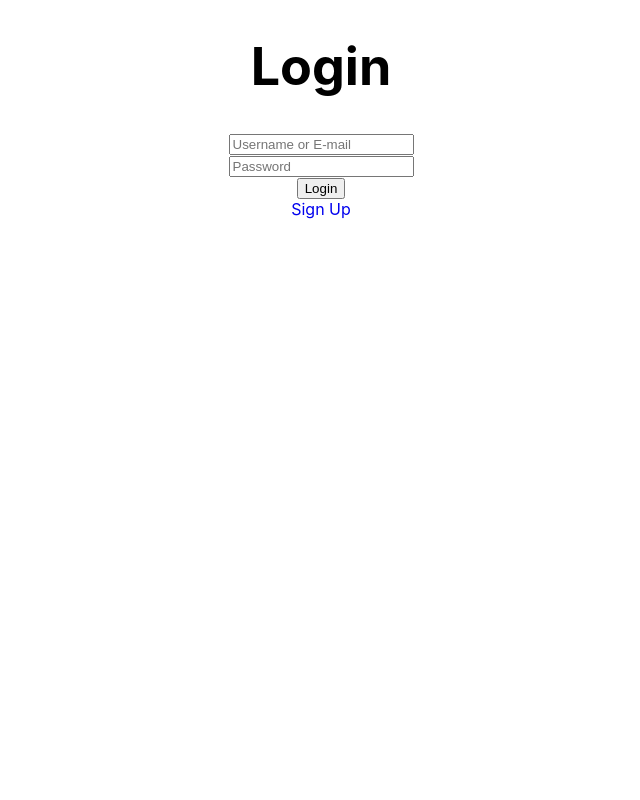
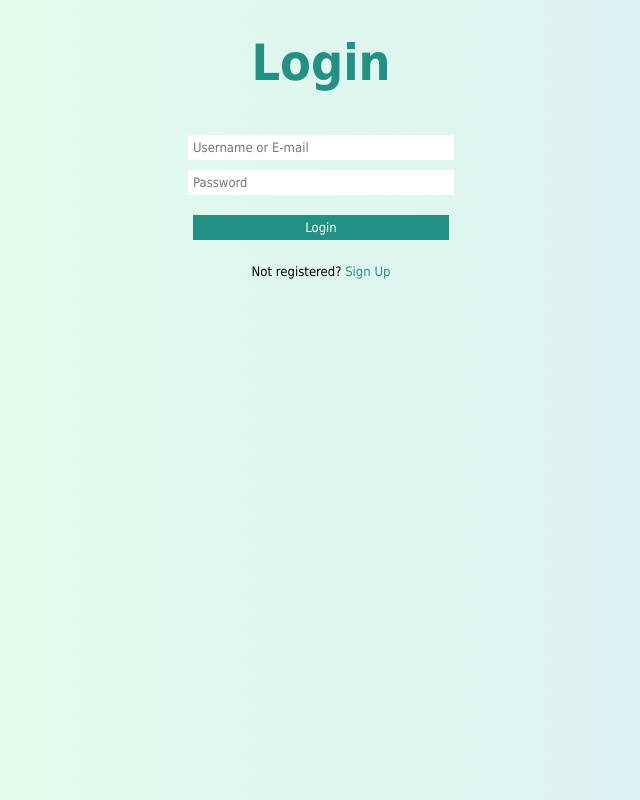
Before and after one commit to RuthShryock/Pantry, a React (Create React App) app: page / in a window 1280 px wide. Shown: the whole page, without its empty margins (319-959 px from the left). Built offline with nearby package versions, Linux system fonts and the light colour scheme.

Commit message:
added some basic styling

```diff
--- a/src/FrontEnd/FrontEnd.css
+++ b/src/FrontEnd/FrontEnd.css
@@ -1,7 +1,37 @@
 h1{
-    font-size: 52px;
+    font-size: 50px;
+    font-family: 'Tahoma';
+    color: rgb(34, 145, 132);
 }
 
 a{
     text-decoration: none;
+    font-family: 'Tahoma';
+    font-size: 13px;
+    color: rgb(34, 145, 132);
 }
+text{
+    font-family: 'Tahoma';
+    font-size: 13px;
+}
+
+button{
+    font-family: 'Tahoma';
+    font-size: 13px;
+    width: 20%;
+    border: none;
+    cursor: pointer;
+    padding: 5px 5px 5px 5px;
+    background-color: rgb(34, 145, 132);
+    color: white;
+}
+
+input{
+    font-family: 'Tahoma';
+    font-size: 13px;
+    border: none;
+    background-color: white;
+    width: 20%;
+    margin-top: 10px;
+    padding: 5px 5px 5px 5px;
+}
--- a/src/FrontEnd/FrontEnd.jsx
+++ b/src/FrontEnd/FrontEnd.jsx
@@ -9,12 +9,12 @@ export default class FrontEnd extends Component{
             <div className="loginDiv">
                 <h1>Login</h1>
                 <input placeholder="Username or E-mail"></input>
-                <br />
+                <br/>
                 <input placeholder="Password"></input>
-                <br />
+                <br/><br/>
                 <button>Login</button>
-                <br />
-                <a href="/signup">Sign Up</a>
+                <br/><br/>
+                <text>Not registered? </text><a href="/signup">Sign Up</a>
             </div>
         );
     }
--- a/src/FrontEnd/SignUp.css
+++ b/src/FrontEnd/SignUp.css
@@ -1,9 +1,40 @@
 h1{
-    font-size: 52px;
+    font-size: 50px;
+    font-family: 'Tahoma';
+    color: rgb(34, 145, 132);
 }
 
 a{
     text-decoration: none;
+    font-family: 'Tahoma';
+    font-size: 13px;
+    color: rgb(34, 145, 132);
+}
+
+text{
+    font-family: 'Tahoma';
+    font-size: 13px;
+}
+
+button{
+    font-family: 'Tahoma';
+    font-size: 13px;
+    width: 20%;
+    border: none;
+    cursor: pointer;
+    padding: 5px 5px 5px 5px;
+    background-color: rgb(34, 145, 132);
+    color: white;
+}
+
+input{
+    font-family: 'Tahoma';
+    font-size: 13px;
+    border: none;
+    background-color: white;
+    width: 20%;
+    margin-top: 10px;
+    padding: 5px 5px 5px 5px;
 }
 
 .loginDiv{
--- a/src/FrontEnd/SignUp.jsx
+++ b/src/FrontEnd/SignUp.jsx
@@ -9,13 +9,19 @@ export default class SignUp extends Component{
         return(
             <div className="loginDiv">
                 <h1>Sign-Up</h1>
-                <input placeholder="Username or E-mail"></input>
-                <br />
+                <input placeholder="First Name"></input>
+                <br/>
+                <input placeholder="Last Name"></input>
+                <br/>
+                <input placeholder="E-mail"></input>
+                <br/>
                 <input placeholder="Password"></input>
-                <br />
-                <button>Login</button>
-                <br />
-                <a href='/login'>Login</a>
+                <br/>
+                <input placeholder="Confirm Password"></input>
+                <br/><br/>
+                <button>Signup</button>
+                <br/><br/>
+                <text>Already Registered? </text><a href='/login'>Login</a>
             </div>
         );
     }
--- a/src/index.css
+++ b/src/index.css
@@ -5,6 +5,7 @@ body {
     sans-serif;
   -webkit-font-smoothing: antialiased;
   -moz-osx-font-smoothing: grayscale;
+  background-image: url("../public/background.png");
 }
 
 code {
```
Also changed, not shown: public/background.png (added).
